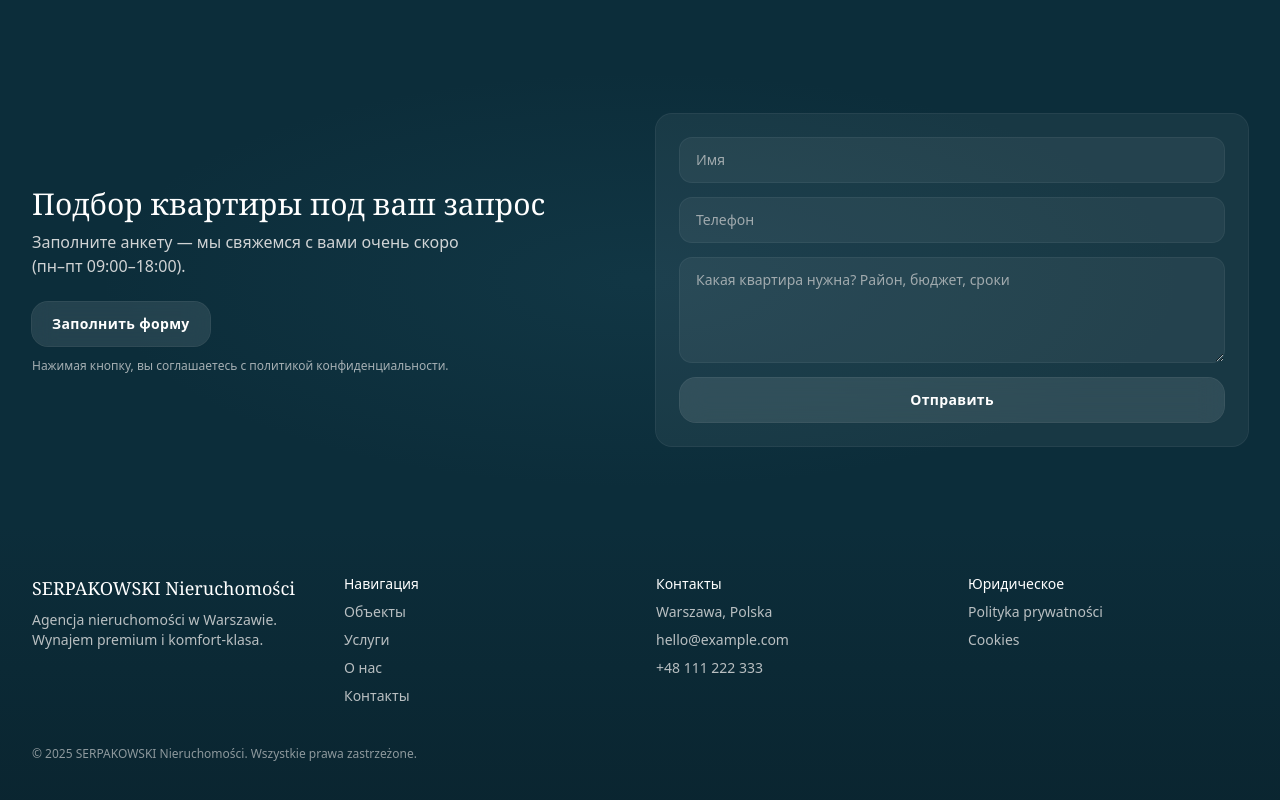
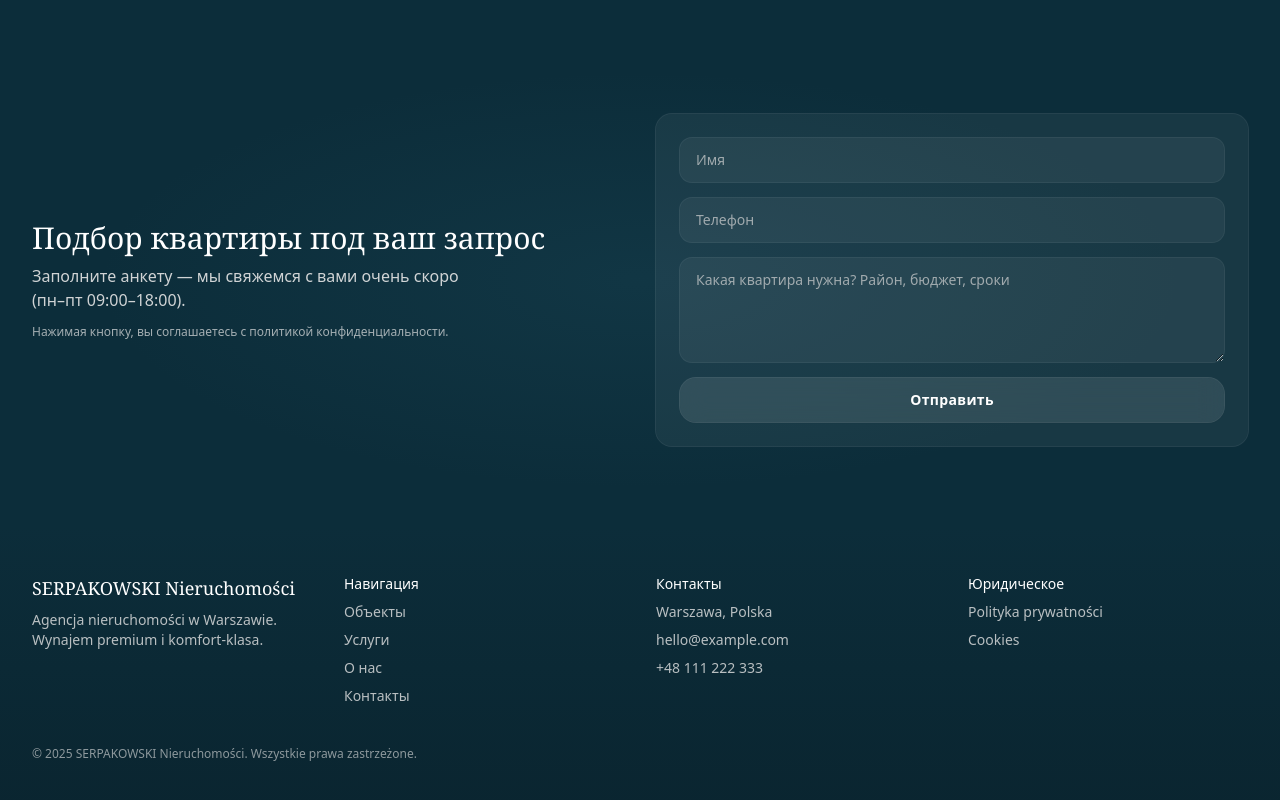
Before and after one commit to kovlaks/serpak-site, a Next.js app: page / in a window 1280 px wide. Shown: the part 1212-2012 px from the top of the page. Built offline with nearby package versions, Linux system fonts and the light colour scheme.

Commit message:
Update page.tsx

```diff
--- a/app/page.tsx
+++ b/app/page.tsx
@@ -250,9 +250,6 @@ export default function Page() {
             <div>
               <h2 className="font-serif text-3xl text-white">Подбор квартиры под ваш запрос</h2>
               <p className="mt-2 text-neutral-200/90 max-w-md">Заполните анкету — мы свяжемся с вами очень скоро (пн–пт 09:00–18:00).</p>
-              <div className="mt-6 flex gap-3">
-                <Button href="#">Заполнить форму</Button>
-              </div>
               <p className="mt-3 text-xs text-neutral-200/70">Нажимая кнопку, вы соглашаетесь с политикой конфиденциальности.</p>
             </div>
             <div className="rounded-2xl p-6 ring-1 ring-white/10 bg-white/5">
```
